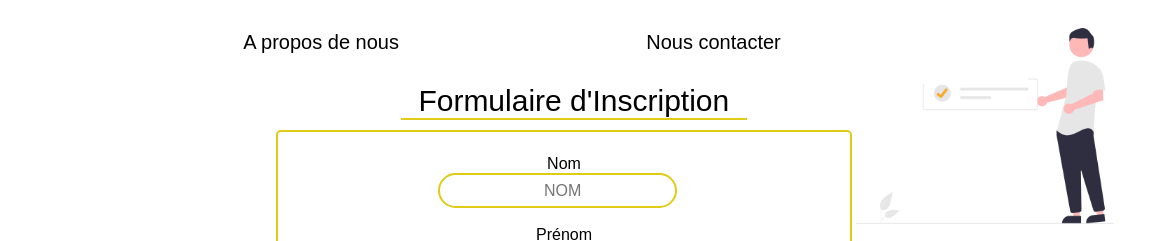
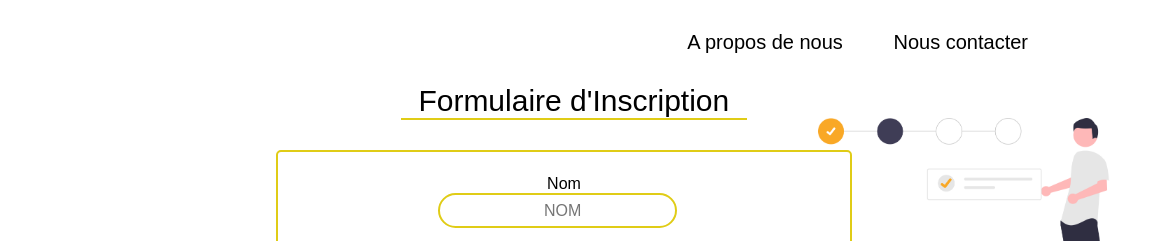
Before and after one commit to manel1501/formulaire_CELEC, a plain HTML site: page index.html in a window 1280 px wide. Shown: the top 241 px of the page, 124-1280 px from the left. Drawn offline with Linux system fonts and the light colour scheme.

Commit message:
Update style.css

```diff
--- a/style.css
+++ b/style.css
@@ -7,19 +7,20 @@ html{
     background-image: url('1.png'),url('2.png');
     background-size: 30%,25%;
     background-repeat: no-repeat;
-    background-position: top right,0px 400px;
+    background-position:  900px 90px,0px 400px;
 }
 .nav_bar {
     width: 100%;
     display : flex;
     align-items: center;
-    justify-content: space-evenly;
+    justify-content: space-between;
     margin: 0px;
-    margin-left: 0%;
+    margin-left: 60%;
 }
 .nav_bar a {color: black;
     font-size: 20px;
-text-decoration: none;}
+text-decoration: none;
+}
 header {
     justify-content: space-between;
     display: flex;
@@ -39,6 +40,7 @@ li { list-style-type : none;}
 }
 .title{
     margin-left: 525px;
+    margin-bottom: 30px;
     border-bottom:rgb(224, 204, 22) 2px solid ;
     text-align: center;
     font-size: 30px;
```
